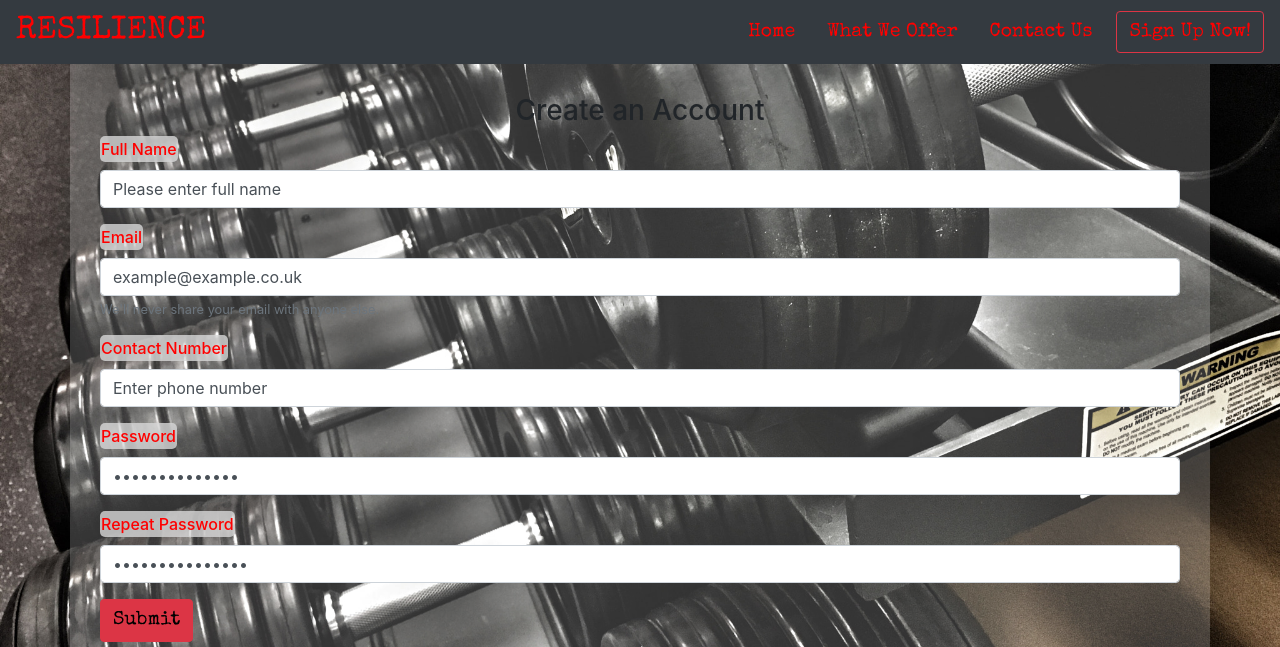
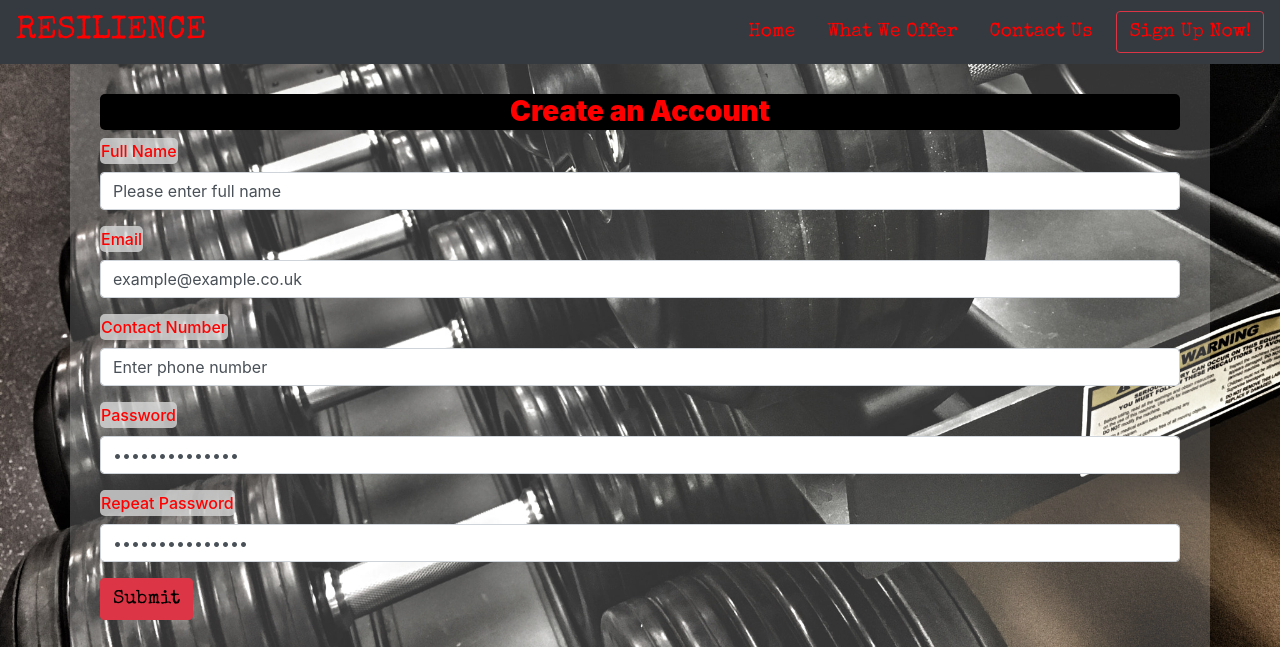
Before and after one commit to Code-Institute-Submissions/Milestone-Project-One-18, a plain HTML site: page sign-up.html in a window 1280 px wide. Shown: the top 647 px of the page. Drawn offline with nearby package versions, Linux system fonts and the light colour scheme.

Commit message:
Bug Fixes

```diff
--- a/sign-up.html
+++ b/sign-up.html
@@ -14,7 +14,7 @@
     <header>
         <!--Navbar-->
         <nav class="navbar bg-dark navbar-dark navbar-expand-md static-top">
-            <a href="" class="logo">Resilience</a>
+            <a href="index.html" class="logo">Resilience</a>
         <!--Navbar Navigation Options-->
 
             <button class="navbar-toggler ml-auto" type="button" data-toggle="collapse" data-target="#navbarNavDropdown" aria-controls="navbarNavDropdown" aria-expanded="false" aria-label="Toggle navigation">
@@ -41,7 +41,7 @@
 
     <section class="image-bg">
         <div class="container centre-page-style">
-        <h3 class="contact-header text-center">Create an Account</h3>
+        <h3 class="page-header text-center">Create an Account</h3>
         <form>
         <!--Form sections-->
             <div class="form-group">
@@ -51,7 +51,6 @@
             <div class="form-group">
                 <label for="accountemail">Email</label>
                 <input type="email" class="form-control" id="accountemail" value="example@example.co.uk" aria-describedby="accountemailHelp">
-                <small id="accountemailHelp" class="form-text text-muted">We'll never share your email with anyone else.</small>
             </div>
             <div class="form-group">
                 <label for="accountnumber">Contact Number</label>
```
Also changed, not shown: classes.html (+1 -1 lines), contact.html (+1 -1 lines), index.html (+1 -1 lines).
